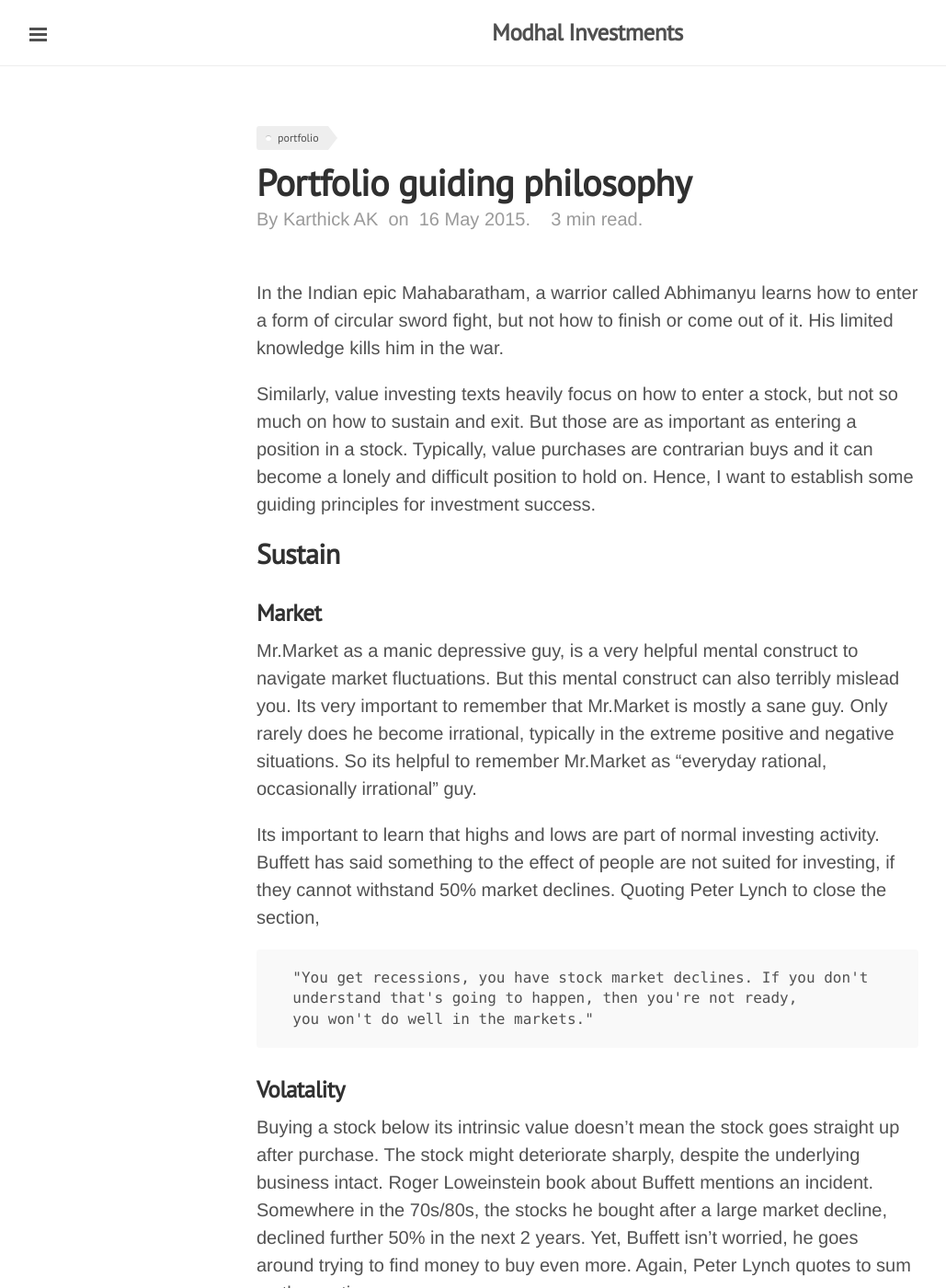
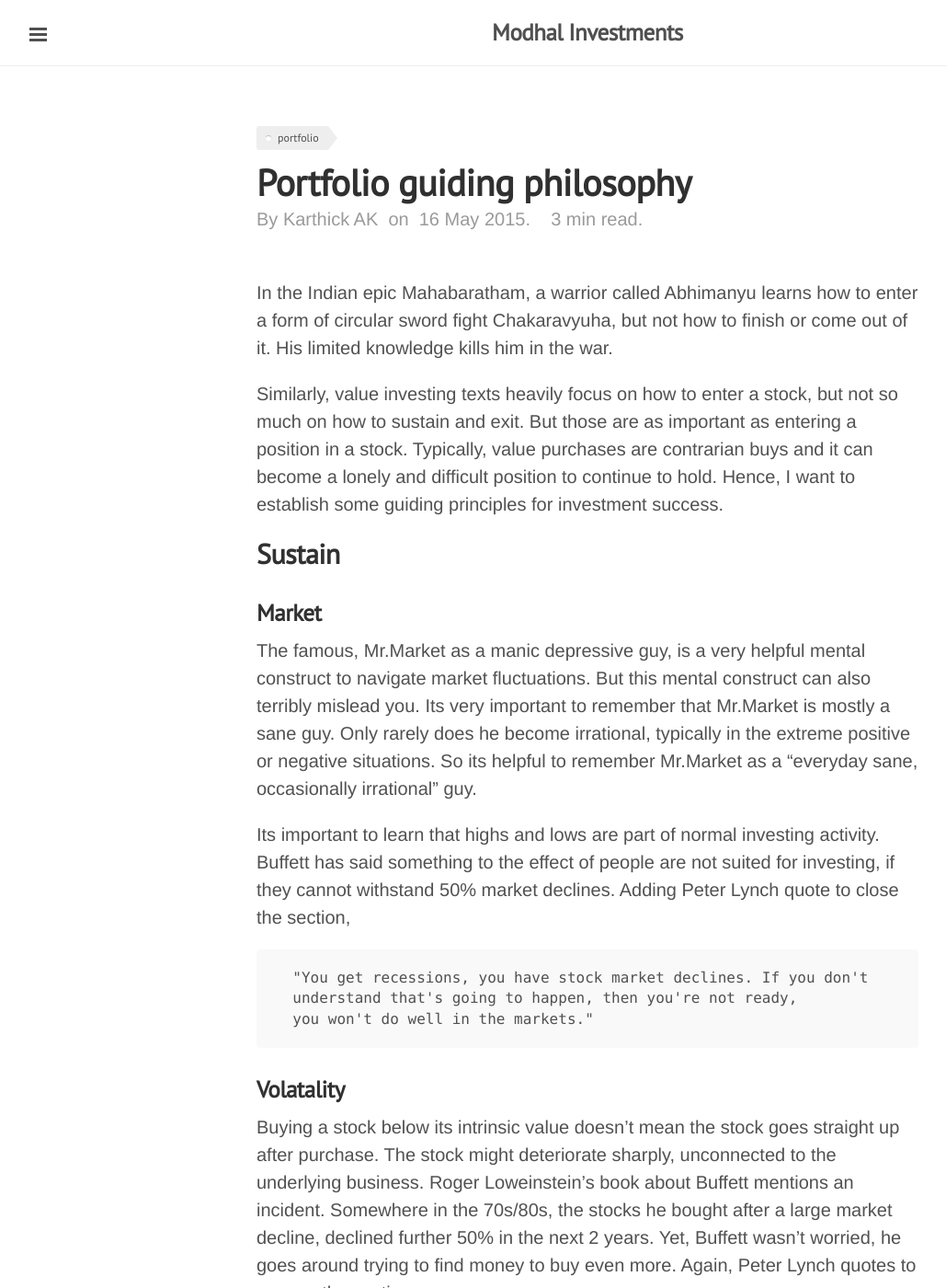
Before and after one commit to gitforwork2/gitforwork.github.io, a Jekyll site: the page built from _posts/2015-05-16-portfolio-guiding-principles.md, in a window 1280 px wide and 1400 px high. Shown: the whole window at 92% size, without its empty margins (1-1030 px from the left). Built offline with Jekyll 4.4.1, drawn with Linux system fonts in a browser that asks for light colours; Markdown is read by kramdown in place of the engine named in the settings; some of the changed text lies outside the part shown.

Commit message:
portfolio guidance edit

```diff
--- a/_posts/2015-05-16-portfolio-guiding-principles.md
+++ b/_posts/2015-05-16-portfolio-guiding-principles.md
@@ -5,25 +5,26 @@
 description: 'Guiding philosophy for investment success'
 comments: false
 ---
-  In the Indian epic Mahabaratham, a warrior called [Abhimanyu](http://en.wikipedia.org/wiki/Abhimanyu#Abhimanyu_and_Chakravyuha) learns how to enter a form of circular sword fight, but
-  not how to finish or come out of it. His limited knowledge kills him in the war.
+  In the Indian epic Mahabaratham, a warrior called [Abhimanyu](http://en.wikipedia.org/wiki/Abhimanyu#Abhimanyu_and_Chakravyuha)
+  learns how to enter a form of circular sword fight Chakaravyuha, but not how to finish or come out of it.
+  His limited knowledge kills him in the war.
 
   Similarly, value investing texts heavily focus on how to enter a stock, but not so much on how to sustain and exit.
   But those are as important as entering a position in a stock.  Typically, value purchases are contrarian buys and
-  it can become a lonely and difficult position to hold on.
+  it can become a lonely and difficult position to continue to hold.
   Hence, I want to establish some guiding principles for investment success.
 
 ##Sustain
 
 ###Market
-  Mr.Market as a manic depressive guy, is a very helpful mental construct to navigate market fluctuations.
+  The famous, Mr.Market as a manic depressive guy, is a very helpful mental construct to navigate market fluctuations.
   But this mental construct can also terribly mislead you. Its very important to remember that Mr.Market is mostly
-  a sane guy. Only rarely does he become irrational, typically in the extreme positive and negative situations.
-  So its helpful to remember Mr.Market as "everyday rational, occasionally irrational" guy.
+  a sane guy. Only rarely does he become irrational, typically in the extreme positive or negative situations.
+  So its helpful to remember Mr.Market as a "everyday sane, occasionally irrational" guy.
 
   Its important to learn that highs and lows are part of normal investing activity. Buffett has said something to the effect
   of people are not suited for investing, if they cannot withstand 50% market declines.
-  Quoting Peter Lynch to close the section,
+  Adding Peter Lynch quote to close the section,
 
       "You get recessions, you have stock market declines. If you don't
       understand that's going to happen, then you're not ready,
@@ -31,9 +32,9 @@
 
 ###Volatality
   Buying a stock below its intrinsic value doesn't mean the stock goes straight up after purchase. The stock might
-  deteriorate sharply, despite the underlying business intact. Roger Loweinstein book about Buffett mentions an incident.
+  deteriorate sharply, unconnected to the underlying business. Roger Loweinstein's book about Buffett mentions an incident.
   Somewhere in the 70s/80s, the stocks he bought after a large market decline, declined further 50% in the next 2 years.
-  Yet, Buffett isn't worried, he goes around trying to find money to buy even more. Again, Peter Lynch quotes to
+  Yet, Buffett wasn't worried, he goes around trying to find money to buy even more. Again, Peter Lynch quotes to
   sum up the section,
 
         "The real key to making money in stocks is not to get scared out
```
Also changed, not shown: other parts of _posts/2015-05-16-portfolio-guiding-principles.md (+2 -2 lines).
